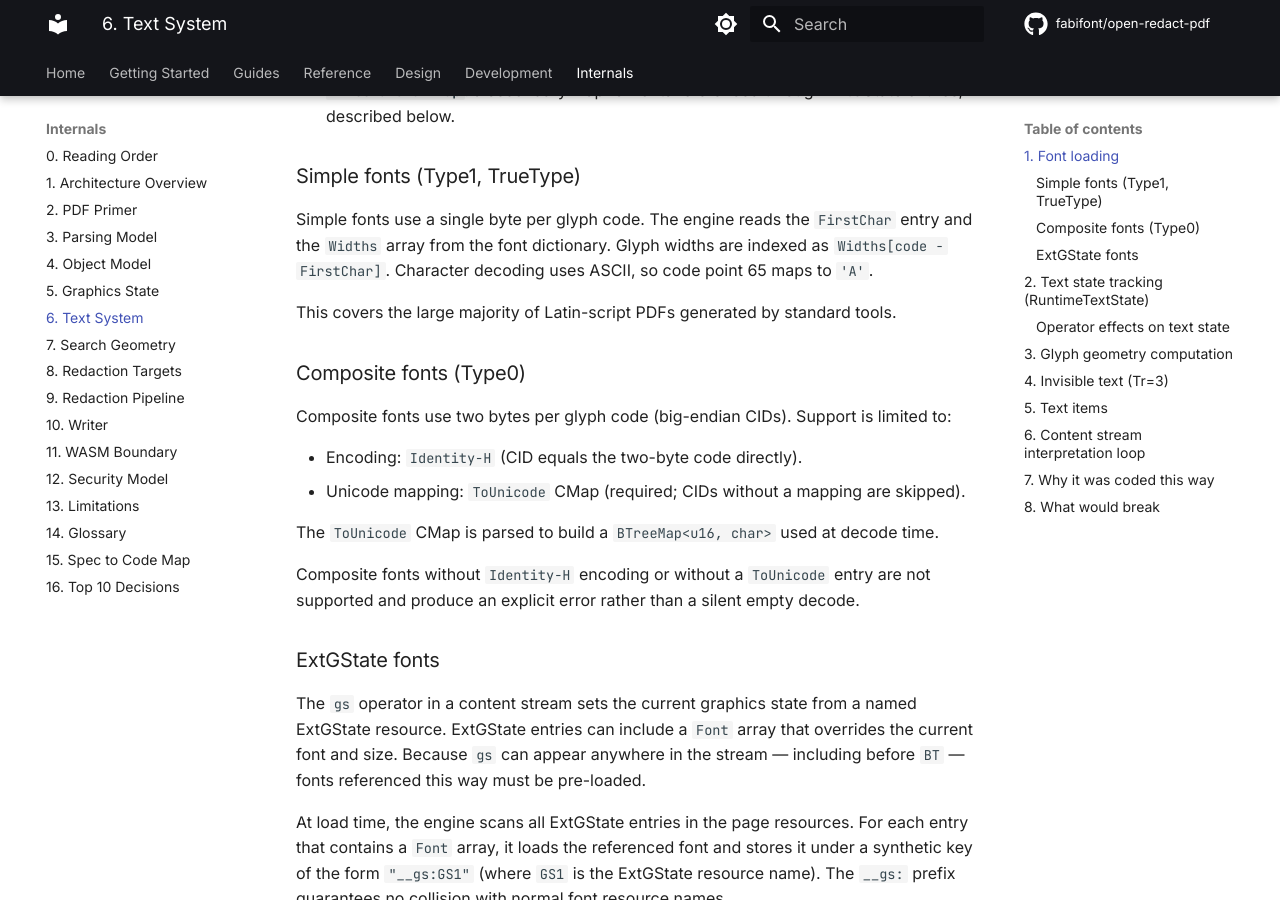
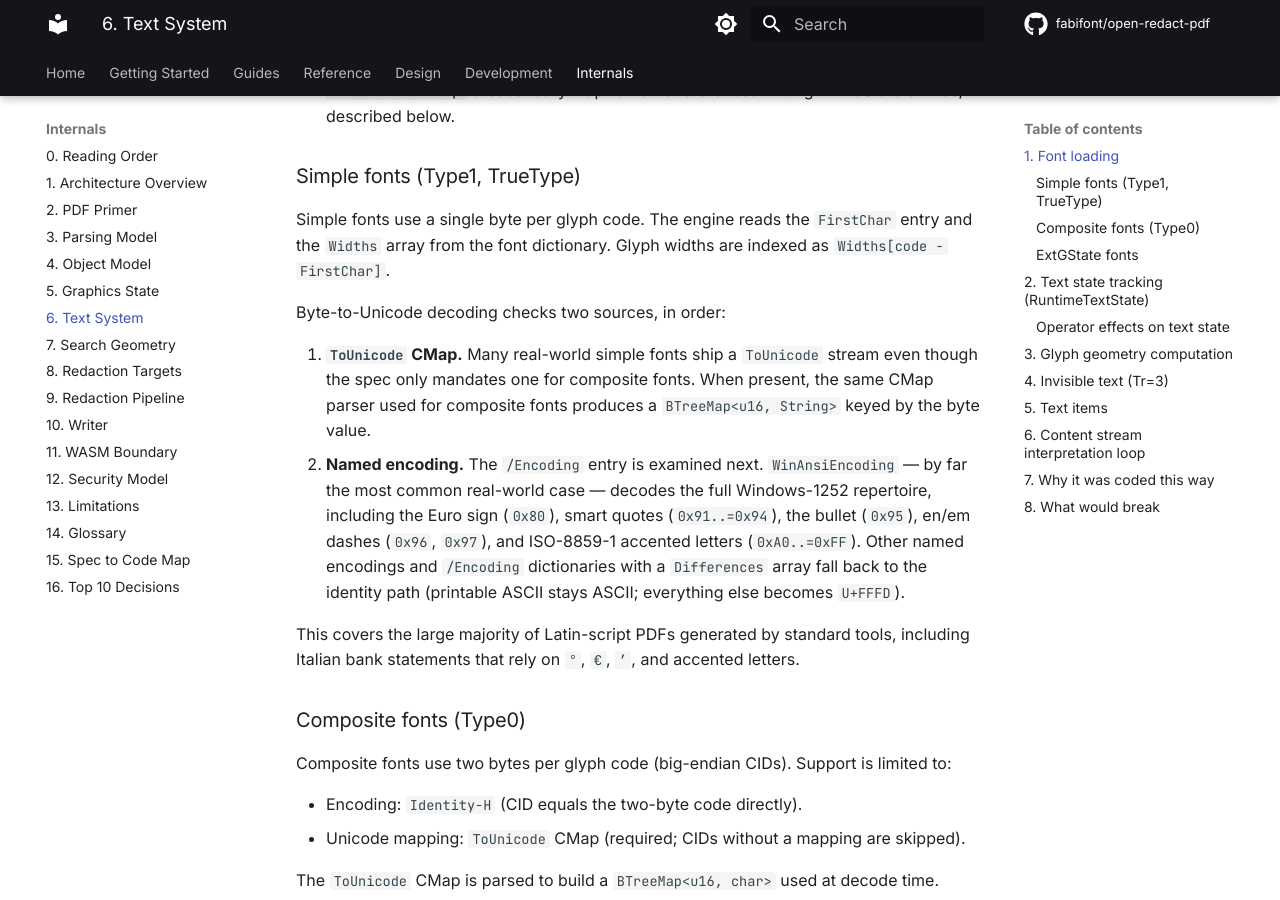
Before and after one commit to fabifont/open-redact-pdf, an MkDocs documentation site: the page built from docs/internals/06-text-system.md, in a window 1280 px wide and 900 px high, scrolled down 691 px. Built offline with MkDocs 1.6.1 and Material for MkDocs 9.7.7, drawn with Linux system fonts in a browser that asks for light colours; comment, search, counter and statistics services are not loaded.

Commit message:
docs: document simple-font ToUnicode and WinAnsiEncoding support
The supported-subset reference, the roadmap, the text-system internals,
and the limitations page now all describe the upgraded simple-font
decode path: ToUnicode CMap first, then WinAnsiEncoding, then identity
fallback. Other named encodings and /Encoding dictionaries with
/Differences arrays are called out as still unsupported.

```diff
--- a/docs/internals/06-text-system.md
+++ b/docs/internals/06-text-system.md
@@ -22,9 +22,14 @@ The function returns two maps:
 
 ### Simple fonts (Type1, TrueType)
 
-Simple fonts use a single byte per glyph code. The engine reads the `FirstChar` entry and the `Widths` array from the font dictionary. Glyph widths are indexed as `Widths[code - FirstChar]`. Character decoding uses ASCII, so code point 65 maps to `'A'`.
+Simple fonts use a single byte per glyph code. The engine reads the `FirstChar` entry and the `Widths` array from the font dictionary. Glyph widths are indexed as `Widths[code - FirstChar]`.
 
-This covers the large majority of Latin-script PDFs generated by standard tools.
+Byte-to-Unicode decoding checks two sources, in order:
+
+1. **`ToUnicode` CMap.** Many real-world simple fonts ship a `ToUnicode` stream even though the spec only mandates one for composite fonts. When present, the same CMap parser used for composite fonts produces a `BTreeMap<u16, String>` keyed by the byte value.
+2. **Named encoding.** The `/Encoding` entry is examined next. `WinAnsiEncoding` — by far the most common real-world case — decodes the full Windows-1252 repertoire, including the Euro sign (`0x80`), smart quotes (`0x91..=0x94`), the bullet (`0x95`), en/em dashes (`0x96`, `0x97`), and ISO-8859-1 accented letters (`0xA0..=0xFF`). Other named encodings and `/Encoding` dictionaries with a `Differences` array fall back to the identity path (printable ASCII stays ASCII; everything else becomes `U+FFFD`).
+
+This covers the large majority of Latin-script PDFs generated by standard tools, including Italian bank statements that rely on `°`, `€`, `’`, and accented letters.
 
 ### Composite fonts (Type0)
 
```
Also changed, not shown: docs/internals/13-limitations.md (+1 -1 lines), docs/reference/supported-subset.md (+1 -1 lines), docs/roadmap.md (+1 -1 lines).
